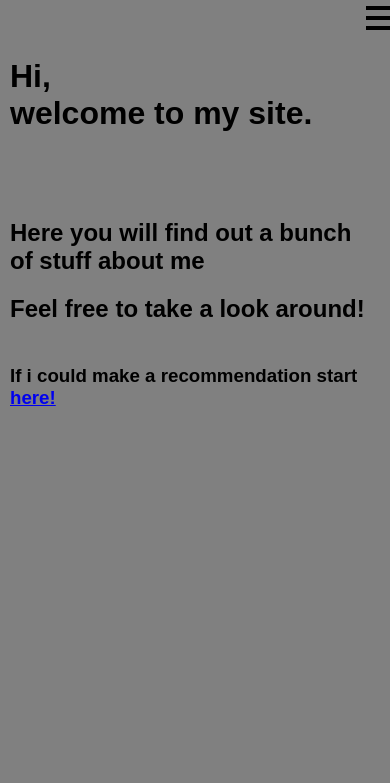
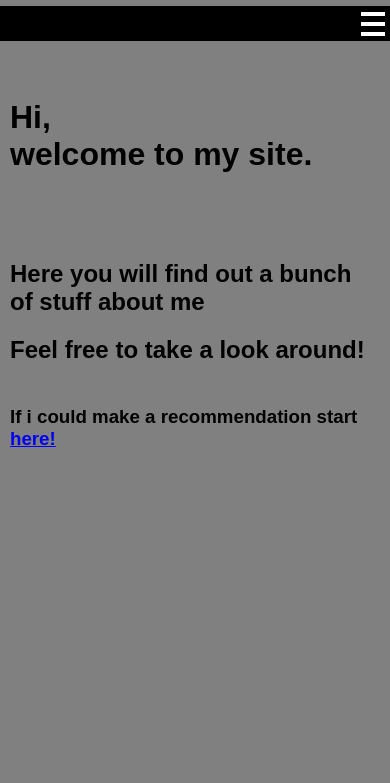
Before and after one commit to NickyFaulding/Website, a plain HTML site: page index.html in a window 390 px wide. Shown: the top 783 px of the page. Drawn offline with Linux system fonts and the light colour scheme; a script that the page names is missing.

Commit message:
fixed burger menu

```diff
--- a/stylesheets/mobile.css
+++ b/stylesheets/mobile.css
@@ -12,8 +12,15 @@
 .bar3 {
     width: 24px;
     height: 4px;
+    margin: 6px 5px;
+    background-color: #fff;
+}
+
+.burgerMenu{
+    width: 100%;
+    height: 35px;
+    background-color: black;
     margin: 6px 0;
-    background-color: #000;
 }
 
 html, body{
```
